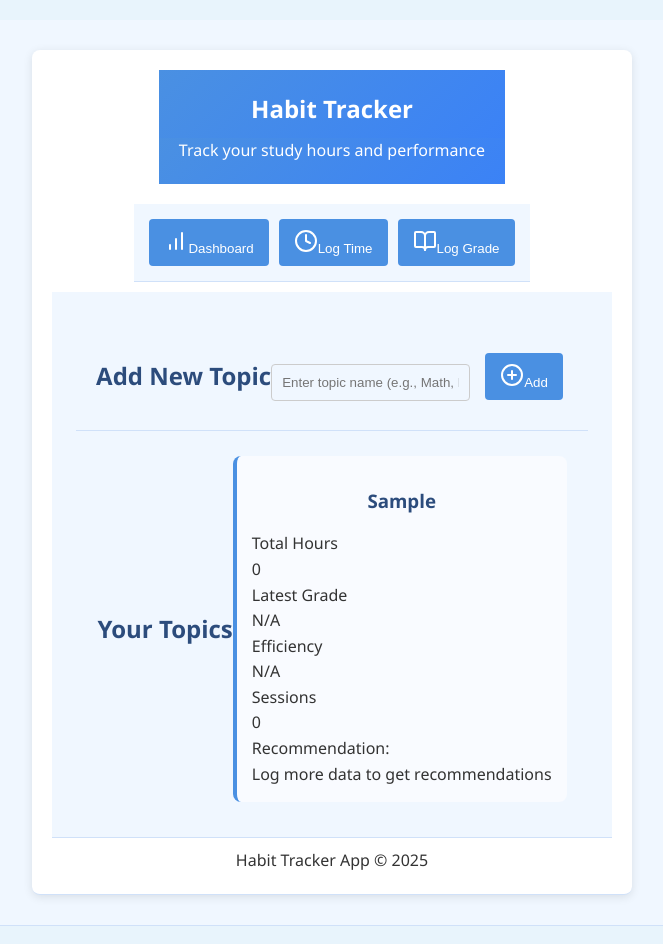
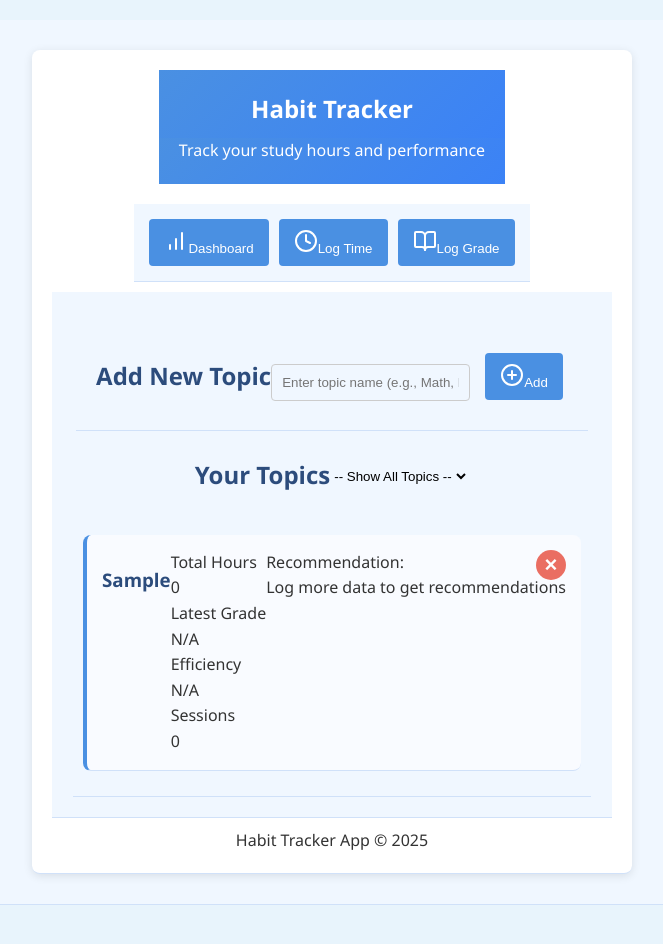
Before and after one commit to shyamtalati/Habit-Tracker, a React (Create React App) app: page / in a window 1280 px wide. Both pictures are taken after typing "Sample" into the empty fields and a click on the button "Add". Shown: the whole page, without its empty margins (308-971 px from the left). Built offline with nearby package versions, Linux system fonts and the light colour scheme.

Commit message:
edit/delete

```diff
--- a/src/App.js
+++ b/src/App.js
@@ -19,6 +19,8 @@ export default function HabitTracker() {
   const [gradeValue, setGradeValue] = useState('');
   const [gradeDate, setGradeDate] = useState('');
   const [gradeNotes, setGradeNotes] = useState('');
+  // State for filtering topics
+  const [filteredTopic, setFilteredTopic] = useState('all');
 
   // Load data from localStorage on component mount
   useEffect(() => {
@@ -52,6 +54,18 @@ export default function HabitTracker() {
 
     setTopics([...topics, newTopicObj]);
     setNewTopic('');
+  };
+
+  // Delete a topic
+  const handleDeleteTopic = (topicId) => {
+    if (window.confirm("Are you sure you want to delete this topic? All associated data will be lost.")) {
+      const updatedTopics = topics.filter(topic => topic.id !== topicId);
+      setTopics(updatedTopics);
+      // Reset filter if the deleted topic was selected
+      if (filteredTopic === topicId.toString()) {
+        setFilteredTopic('all');
+      }
+    }
   };
 
   // Log study time for a topic
@@ -216,12 +230,37 @@ export default function HabitTracker() {
 
             <h2 className="text-xl font-semibold mb-4">Your Topics</h2>
 
+            {/* Topic Filter Dropdown */}
+            {topics.length > 0 && (
+              <div className="mb-4">
+                <select
+                  value={filteredTopic}
+                  onChange={(e) => setFilteredTopic(e.target.value)}
+                  className="w-full max-w-xs p-2 border rounded mx-auto block"
+                >
+                  <option value="all">-- Show All Topics --</option>
+                  {topics.map(topic => (
+                    <option key={topic.id} value={topic.id.toString()}>{topic.name}</option>
+                  ))}
+                </select>
+              </div>
+            )}
+
             {topics.length === 0 ? (
               <p className="text-gray-500">No topics added yet. Add a topic to get started!</p>
             ) : (
               <div className="grid grid-cols-1 md:grid-cols-2 gap-4">
-                {topics.map(topic => (
+                {topics
+                  .filter(topic => filteredTopic === 'all' || topic.id.toString() === filteredTopic)
+                  .map(topic => (
                     <div key={topic.id} className="bg-white p-4 rounded shadow">
+                      {/* Delete Button */}
+                      <button
+                        className="topic-delete-button"
+                        onClick={() => handleDeleteTopic(topic.id)}
+                        aria-label="Delete topic"
+                      ></button>
+
                       <h3 className="text-lg font-semibold mb-2">{topic.name}</h3>
                       <div className="grid grid-cols-2 gap-2 text-sm mb-3">
                         <div className="bg-gray-100 p-2 rounded">
```
Lines whose indentation alone changed are shown as unchanged.
